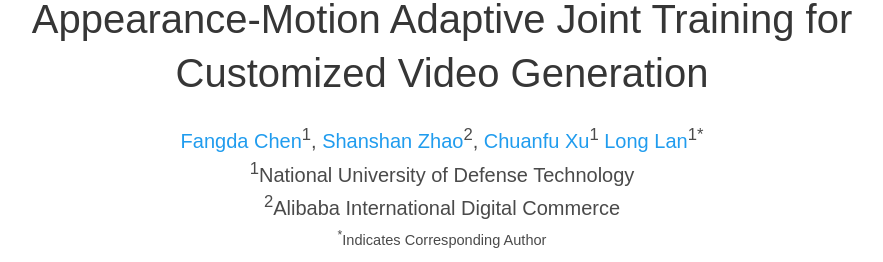
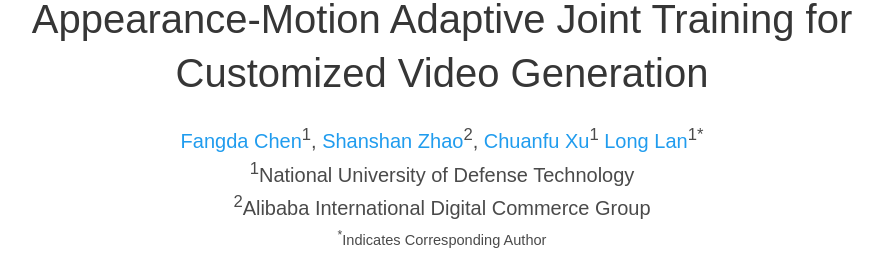
Before and after one commit to fdchen24/JointTuner-Website, a plain HTML site: page index.html in a window 1280 px wide. Shown: the part 123-385 px from the top of the page, without its empty margins (198-1081 px from the left). Drawn offline with nearby package versions, Linux system fonts and the light colour scheme; some icons are missing; a web font is replaced by a local one.

Commit message:
update author institution

```diff
--- a/index.html
+++ b/index.html
@@ -74,7 +74,7 @@
                   </div>
 
                   <div class="is-size-5 publication-authors">
-                    <span class="author-block"><sup>1</sup>National University of Defense Technology<br><sup>2</sup>Alibaba International Digital Commerce</span>
+                    <span class="author-block"><sup>1</sup>National University of Defense Technology<br><sup>2</sup>Alibaba International Digital Commerce Group</span>
                     <span class="eql-cntrb"><small><br><sup>*</sup>Indicates Corresponding Author</small></span>
                   </div>
 
```
